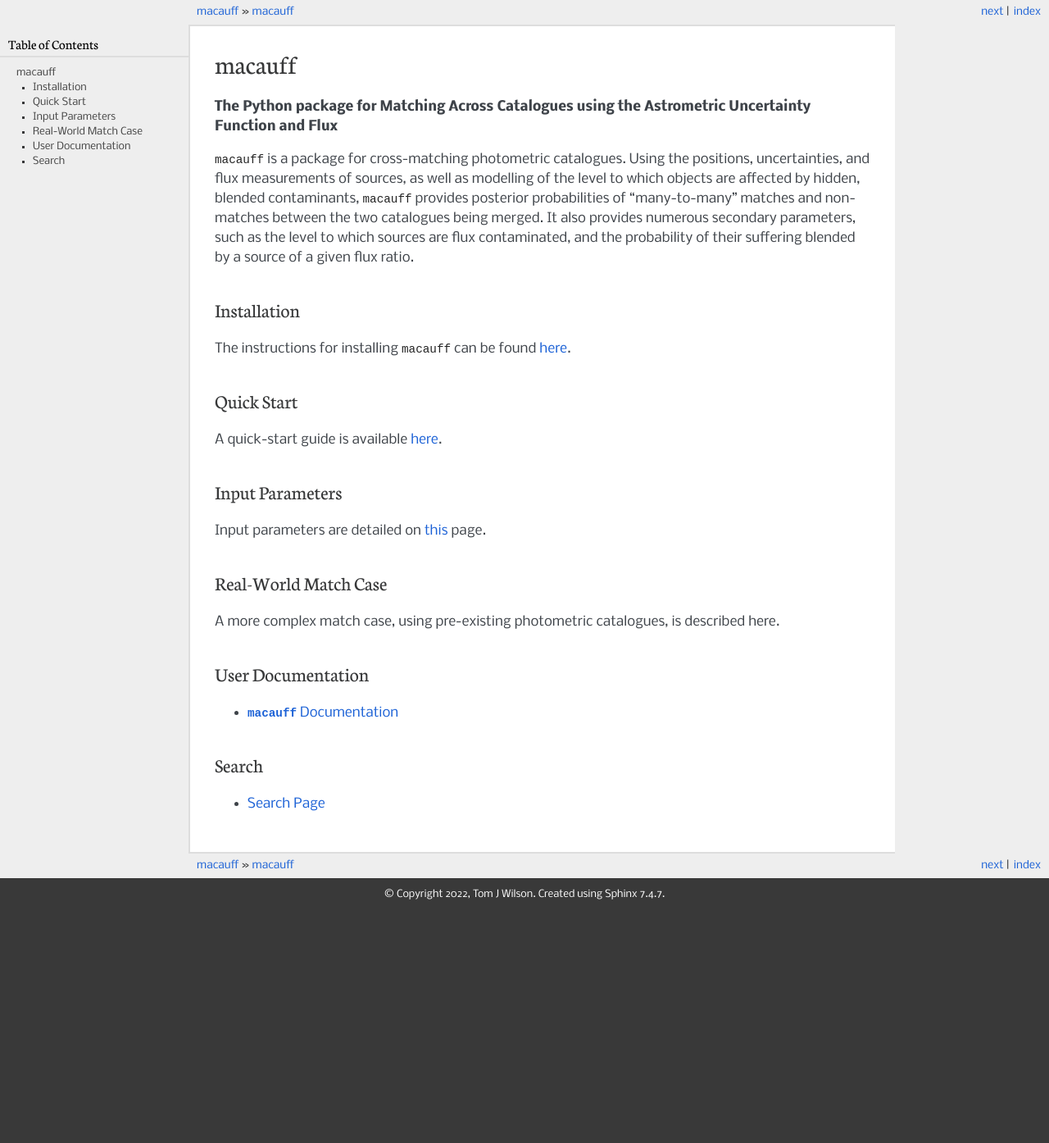
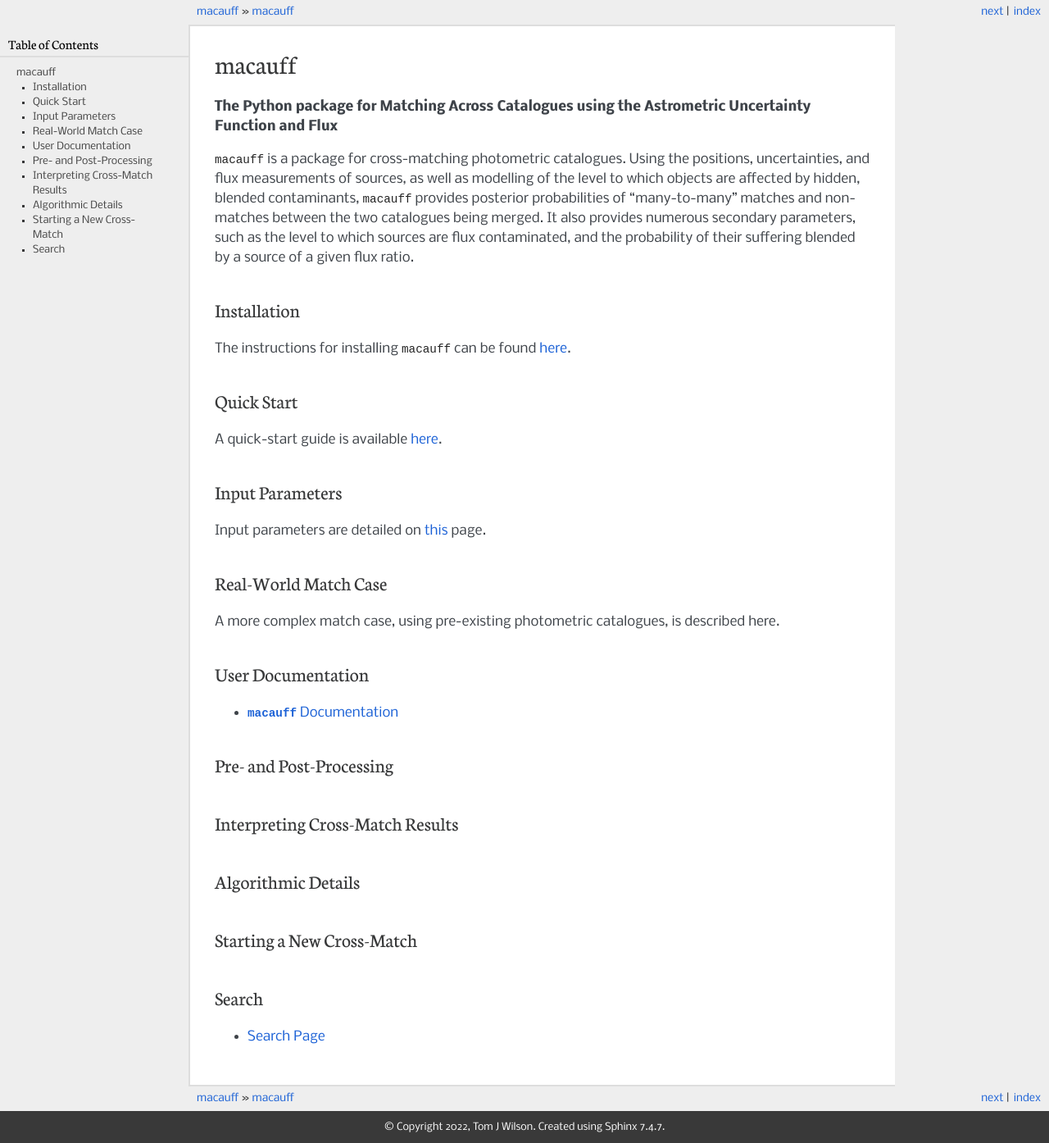
Before and after one commit to macauff/macauff, a Sphinx documentation site: the page built from docs/index.rst, in a window 1280 px wide. Shown: the whole page at 82% size. Built offline with Sphinx 7.4.7, drawn with Linux system fonts in a browser that asks for light colours; pages that are not in the unit, such as notebooks, are missing from menus; before the commit the page ends 1110 px from its top, so only the background shows below that.

Commit message:
Set up headers for new pages.

```diff
--- a/docs/index.rst
+++ b/docs/index.rst
@@ -47,6 +47,30 @@
 
    macauff
 
+************************
+Pre- and Post-Processing
+************************
+
+
+
+********************************
+Interpreting Cross-Match Results
+********************************
+
+
+
+*******************
+Algorithmic Details
+*******************
+
+
+
+**************************
+Starting a New Cross-Match
+**************************
+
+
+
 ******
 Search
 ******
```
